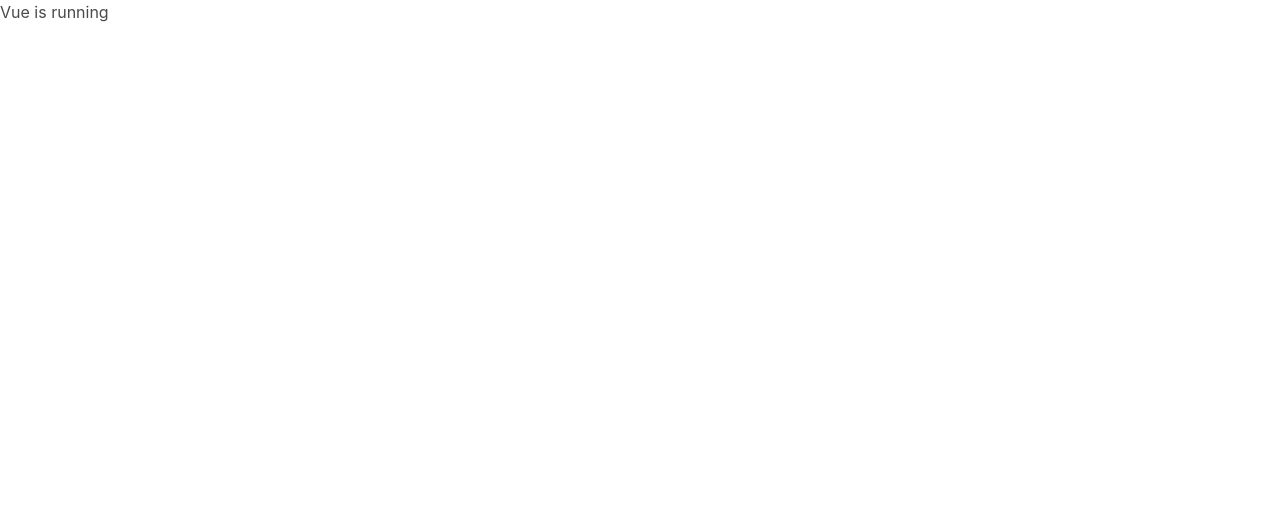
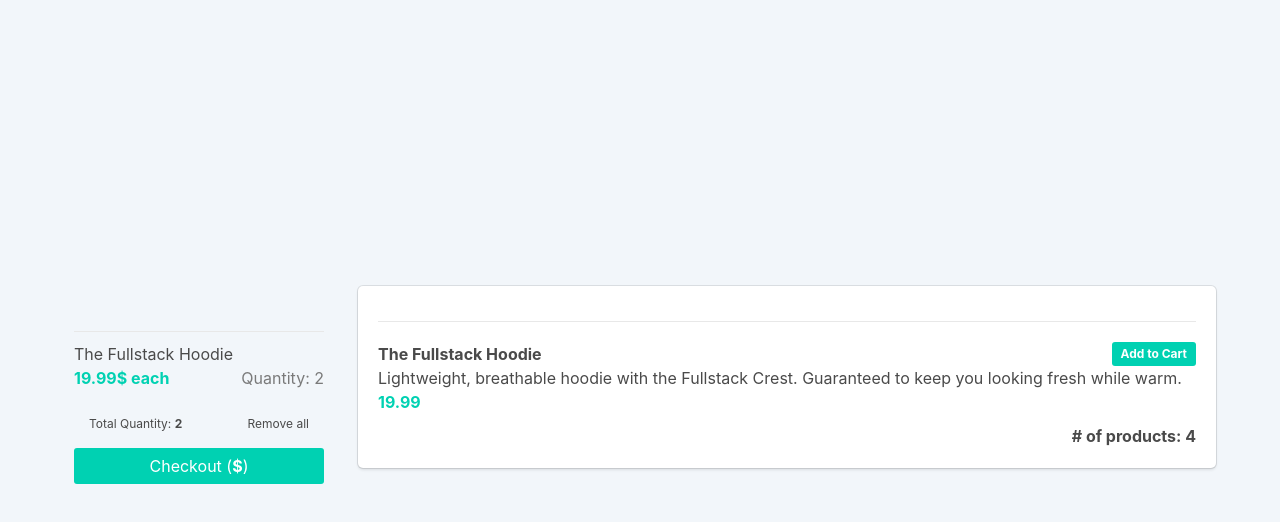
Before and after one commit to ritatanght/fullstack-vue3, a Vue app in the folder 05-shopping_cart/: page / in a window 1280 px wide. Shown: the top 522 px of the page. Built offline with nearby package versions, Linux system fonts and the light colour scheme.

Commit message:
Add starter template and style for two list components

```diff
--- a/05-shopping_cart/src/App.vue
+++ b/05-shopping_cart/src/App.vue
@@ -1,9 +1,47 @@
-<script setup>
+<script>
+import CartList from "./app/components/cart/CartList.vue";
+import ProductList from "./app/components/product/ProductList.vue";
+export default {
+  name: "App",
+  components: {
+    CartList,
+    ProductList,
+  },
+};
 </script>
 
 <template>
- <p>Vue is running</p>
+  <div id="app">
+    <div class="container">
+      <div class="columns">
+        <div class="column is-3">
+          <CartList />
+        </div>
+        <div class="column is-9">
+          <ProductList />
+        </div>
+      </div>
+    </div>
+  </div>
 </template>
 
-<style scoped>
+<style>
+html,
+body {
+  background: #f2f6fa;
+}
+
+#app {
+  height: 100%;
+  display: flex;
+  align-items: center;
+  justify-content: center;
+}
+
+@media screen and (min-width: 769px) {
+  html,
+  body {
+    height: 100%;
+  }
+}
 </style>
--- /dev/null
+++ b/05-shopping_cart/src/app/components/cart/CartList.vue
@@ -0,0 +1,85 @@
+<template>
+  <div id="cart">
+    <div class="cart--header has-text-centered">
+      <i class="fa fa-2x fa-shopping-cart"></i>
+    </div>
+    <ul>
+      <li class="cart-item">
+        <div>
+          <p class="cart-item--title is-inline">The Fullstack Hoodie</p>
+          <div class="is-pulled-right">
+            <i class="fa fa-arrow-circle-up cart-item--modify"></i>
+            <i class="fa fa-arrow-circle-down cart-item--modify"></i>
+          </div>
+          <div class="cart-item--content">
+            <span
+              class="cart-item--price has-text-primary has-text-weight-bold"
+            >
+              19.99$ each
+            </span>
+            <span class="cart-item--quantity has-text-grey is-pulled-right">
+              Quantity: 2
+            </span>
+          </div>
+        </div>
+      </li>
+      <div class="cart-details">
+        <p>Total Quantity: <span class="has-text-weight-bold">2</span></p>
+        <p class="cart-remove-all--text">
+          <i class="fa fa-trash"></i>Remove all
+        </p>
+      </div>
+    </ul>
+    <button class="button is-primary">
+      Checkout (<span class="has-text-weight-bold">$</span>)
+    </button>
+  </div>
+</template>
+
+<script>
+export default {
+  name: "CartList",
+};
+</script>
+
+<style scoped>
+#cart {
+  height: 100%;
+  padding: 30px 10px;
+  display: flex;
+  flex-direction: column;
+  justify-content: center;
+}
+
+.cart-empty-text {
+  padding: 10px 0;
+}
+
+.cart--header {
+  border-bottom: 1px solid #e8e8e8;
+  padding-bottom: 15px;
+}
+
+.cart-item {
+  padding: 10px 0;
+}
+
+.cart-details {
+  font-size: 12px;
+  display: flex;
+  justify-content: space-between;
+  padding: 15px;
+}
+
+.cart-remove-all--text {
+  cursor: pointer;
+}
+
+.cart-remove-all--text .fa {
+  padding-right: 5px;
+}
+
+.cart-item--modify {
+  cursor: pointer;
+}
+</style>
--- /dev/null
+++ b/05-shopping_cart/src/app/components/product/ProductList.vue
@@ -0,0 +1,54 @@
+<template>
+  <div id="products" class="box">
+    <div class="products--header has-text-centered">
+      <i class="fa fa-2x fa-user-circle"></i>
+    </div>
+    <div class="product-list">
+      <div class="product-list--item">
+        <div>
+          <h2 class="has-text-weight-bold">
+            The Fullstack Hoodie
+            <span class="tag is-primary is-pulled-right has-text-white">
+              Add to Cart
+            </span>
+          </h2>
+          <p>
+            Lightweight, breathable hoodie with the Fullstack Crest. Guaranteed
+            to keep you looking fresh while warm.
+          </p>
+          <span class="has-text-primary has-text-weight-bold">
+            <i class="fa fa-usd"></i> 19.99
+          </span>
+        </div>
+      </div>
+    </div>
+    <div class="product-count has-text-right">
+      <span class="has-text-weight-bold"># of products: 4</span>
+    </div>
+  </div>
+</template>
+
+<script>
+export default {
+  name: "ProductList",
+};
+</script>
+
+<style scoped>
+.products--header {
+  border-bottom: 1px solid #e8e8e8;
+  padding-bottom: 15px;
+}
+
+.product-list {
+  padding-top: 10px;
+}
+
+.product-list--item {
+  padding: 10px 0;
+}
+
+.tag {
+  cursor: pointer;
+}
+</style>
```
